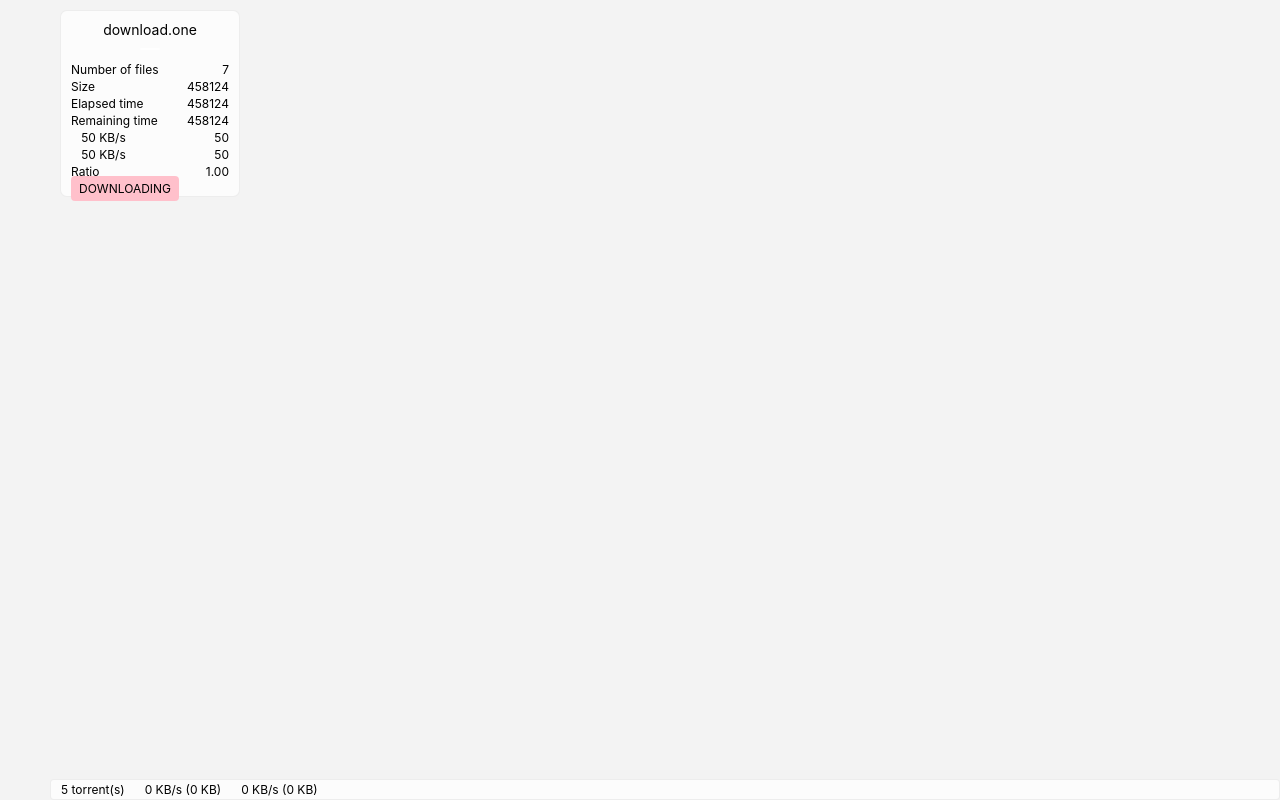
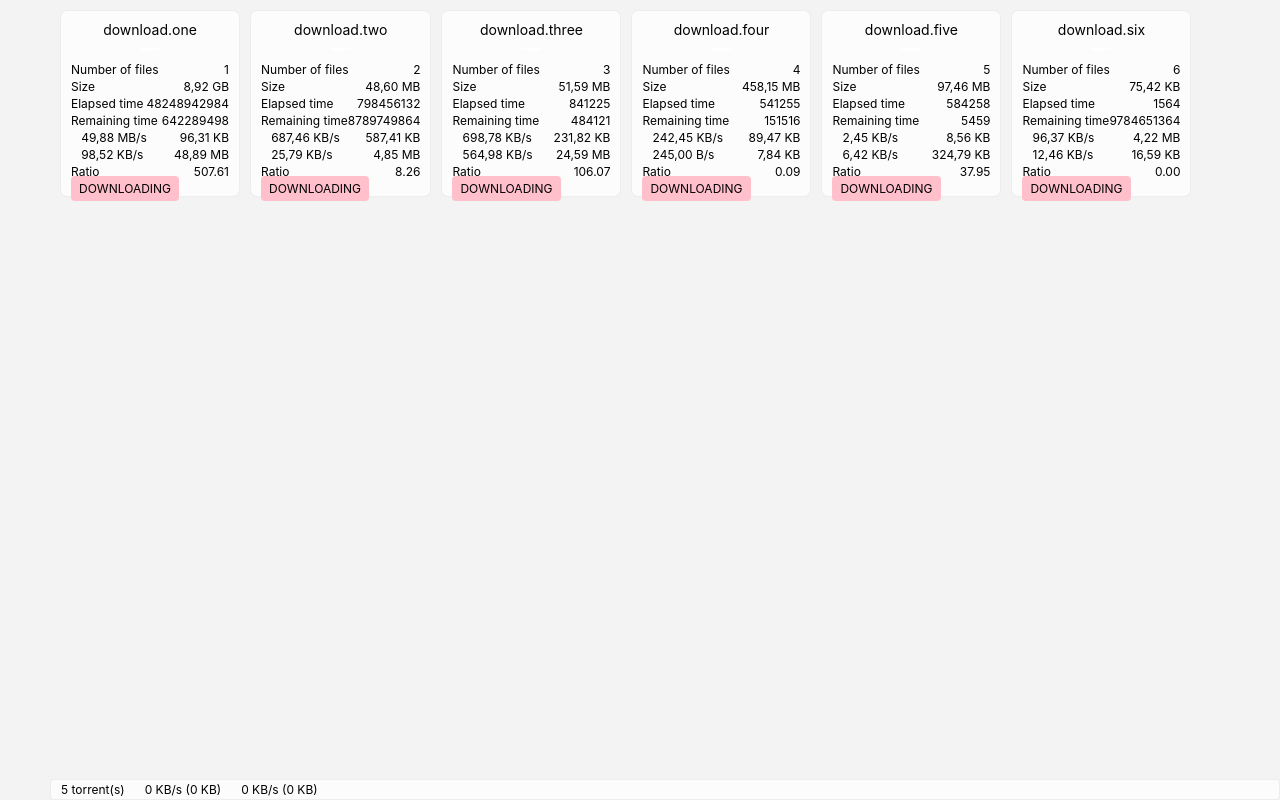
Before and after one commit to DanielSRS/yara, a React (Vite) app: page / in a window 1280 px wide. Built offline with nearby package versions, Linux system fonts and the light colour scheme; what @storybook/addon-actions, @storybook/react-native would draw is missing.

Commit message:
🪲 Fix torrent size and scale units

```diff
--- a/App.tsx
+++ b/App.tsx
@@ -61,14 +61,69 @@ const styles = StyleSheet.create({
 const downloads: ComponentProps<typeof DownloadList>['downloads'] = [
   {
     name: 'download.one',
-    numberOfFiles: 7,
-    size: 458124,
-    elapsedTime: 458124,
-    remainingTime: 458124,
-    downloadSpeed: 50,
-    totalDownloaded: 50,
-    uploadSpeed: 50,
-    totalUploaded: 50,
+    numberOfFiles: 1,
+    size: 8916414648,
+    elapsedTime: 48248942984,
+    remainingTime: 642289498,
+    downloadSpeed: 49884894,
+    totalDownloaded: 96312,
+    uploadSpeed: 98522,
+    totalUploaded: 48888487,
+  },
+  {
+    name: 'download.two',
+    numberOfFiles: 2,
+    size: 48596295,
+    elapsedTime: 798456132,
+    remainingTime: 8789749864,
+    downloadSpeed: 687458,
+    totalDownloaded: 587412,
+    uploadSpeed: 25785,
+    totalUploaded: 4852159,
+  },
+  {
+    name: 'download.three',
+    numberOfFiles: 3,
+    size: 51585226,
+    elapsedTime: 841225,
+    remainingTime: 484121,
+    downloadSpeed: 698782,
+    totalDownloaded: 231816,
+    uploadSpeed: 564984,
+    totalUploaded: 24588848,
+  },
+  {
+    name: 'download.four',
+    numberOfFiles: 4,
+    size: 458145624,
+    elapsedTime: 541255,
+    remainingTime: 151516,
+    downloadSpeed: 242452,
+    totalDownloaded: 89465,
+    uploadSpeed: 245,
+    totalUploaded: 7841,
+  },
+  {
+    name: 'download.five',
+    numberOfFiles: 5,
+    size: 97461531,
+    elapsedTime: 584258,
+    remainingTime: 5459,
+    downloadSpeed: 2454,
+    totalDownloaded: 8558,
+    uploadSpeed: 6416,
+    totalUploaded: 324785,
+  },
+  {
+    name: 'download.six',
+    numberOfFiles: 6,
+    size: 75424,
+    elapsedTime: 1564,
+    remainingTime: 9784651364,
+    downloadSpeed: 96374,
+    totalDownloaded: 4215648,
+    uploadSpeed: 12457,
+    totalUploaded: 16589,
   },
 ];
 
--- a/src/components/Download/Torrent/Torrent.tsx
+++ b/src/components/Download/Torrent/Torrent.tsx
@@ -2,6 +2,7 @@ import React from 'react';
 import { StyleSheet, TouchableOpacity, View } from 'react-native';
 import { Caption, DefaultText } from '../../Text';
 import { SurfaceCard } from '../../Atoms';
+import { convertByteUnitys } from '../../../utils/size/sizeConverters';
 
 interface Theme {
   colors: {
@@ -55,6 +56,12 @@ export const TorrentDownload = (props: TorrentDownloadProps) => {
   const label_Remaining = 'Remaining time';
   const label_Ratio = 'Ratio';
   const ratio = (totalUploaded / totalDownloaded).toFixed(2);
+
+  const sizeValue = convertByteUnitys(size);
+  const downloadSpeedValue = convertByteUnitys(downloadSpeed);
+  const uploadSpeedValue = convertByteUnitys(uploadSpeed);
+  const totalDownloadedValue = convertByteUnitys(totalDownloaded);
+  const totalUploadedValue = convertByteUnitys(totalUploaded);
   return (
     <TouchableOpacity onPress={onPress}>
       <SurfaceCard style={[styles.container]}>
@@ -72,7 +79,7 @@ export const TorrentDownload = (props: TorrentDownloadProps) => {
         {/** Tamanho do download */}
         <TwoColumnText>
           <Caption>{label_Size}</Caption>
-          <Caption>{size}</Caption>
+          <Caption>{sizeValue}</Caption>
         </TwoColumnText>
 
         {/** Tempo decorrido */}
@@ -92,14 +99,14 @@ export const TorrentDownload = (props: TorrentDownloadProps) => {
 
         {/** Velocidade de download */}
         <TwoColumnText>
-          <Caption>{`   ${downloadSpeed} KB/s`}</Caption>
-          <Caption>{totalDownloaded}</Caption>
+          <Caption>{`   ${downloadSpeedValue}/s`}</Caption>
+          <Caption>{totalDownloadedValue}</Caption>
         </TwoColumnText>
 
         {/** Velocidade de upload */}
         <TwoColumnText>
-          <Caption>{`   ${uploadSpeed} KB/s`}</Caption>
-          <Caption>{totalUploaded}</Caption>
+          <Caption>{`   ${uploadSpeedValue}/s`}</Caption>
+          <Caption>{totalUploadedValue}</Caption>
         </TwoColumnText>
 
         {/** Espaço em branco */}
```
